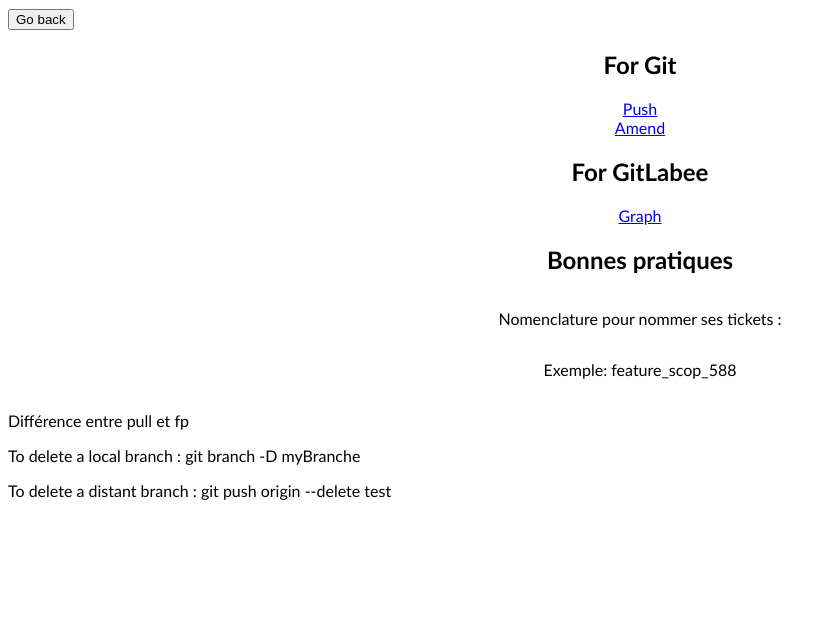
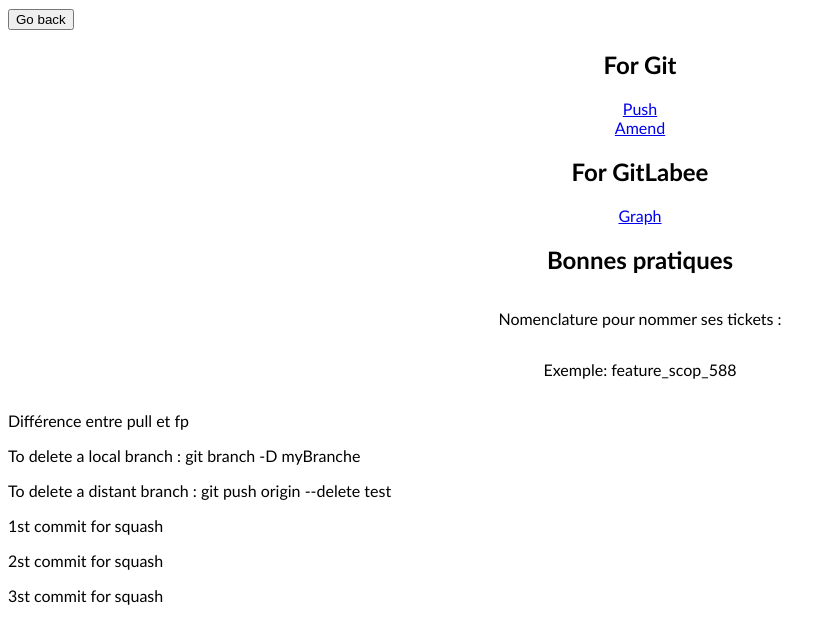
Before and after one commit to thomasheroguelle/git-training, an Angular app: page / in a window 1280 px wide. Shown: the top 644 px of the page, without its empty margins (0-836 px from the left). Built offline with nearby package versions, Linux system fonts and the light colour scheme.

Commit message:
Squash successful

```diff
--- a/src/app/components/home/home.component.html
+++ b/src/app/components/home/home.component.html
@@ -18,3 +18,7 @@
 
 <p>To delete a local branch : git branch -D myBranche</p>
 <p>To delete a distant branch : git push origin --delete test</p>
+
+<p>1st commit for squash</p>
+<p>2st commit for squash</p>
+<p>3st commit for squash</p>
```
